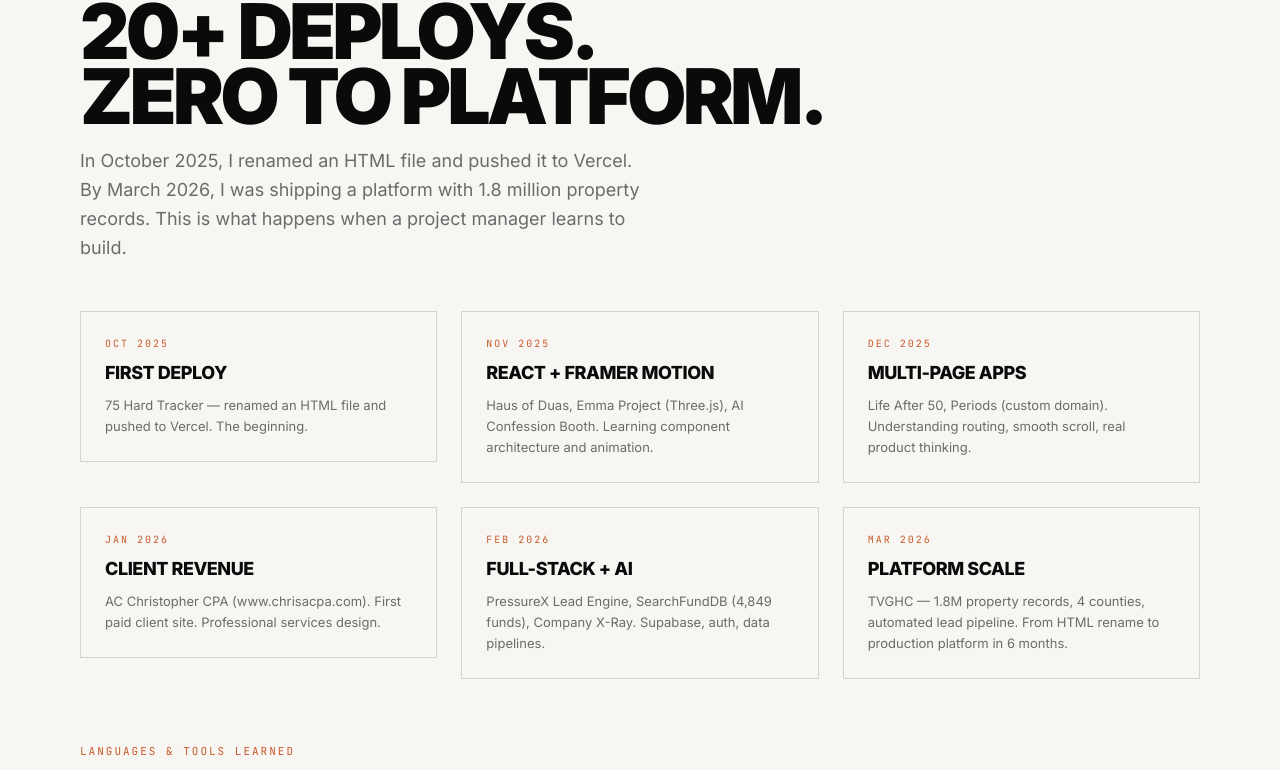
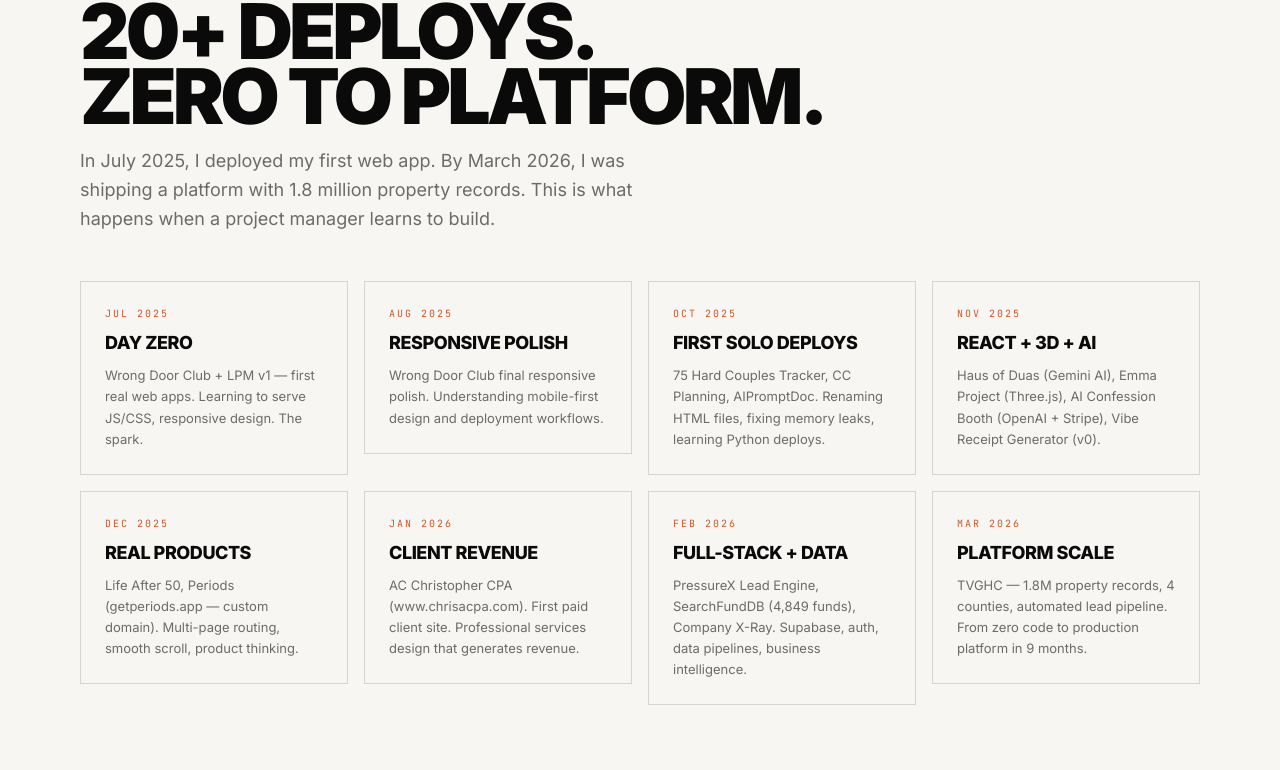
Before and after one commit to Jeromonsele/jj-portfolio, a Next.js app: page / in a window 1280 px wide. Shown: the part 3722-4492 px from the top of the page. Built offline with nearby package versions, Linux system fonts and the light colour scheme.

Commit message:
feat: add all Vercel projects — Wrong Door Club, AIPromptDoc, CC Planning, 75 Hard, Vibe Receipt + expand journey to 9 months

```diff
--- a/src/components/JourneySection.tsx
+++ b/src/components/JourneySection.tsx
@@ -4,12 +4,14 @@ import { ScrollReveal } from "./ScrollReveal";
 import { SectionLabel } from "./SectionLabel";
 
 const milestones = [
-  { month: "Oct 2025", label: "First Deploy", detail: "75 Hard Tracker — renamed an HTML file and pushed to Vercel. The beginning." },
-  { month: "Nov 2025", label: "React + Framer Motion", detail: "Haus of Duas, Emma Project (Three.js), AI Confession Booth. Learning component architecture and animation." },
-  { month: "Dec 2025", label: "Multi-Page Apps", detail: "Life After 50, Periods (custom domain). Understanding routing, smooth scroll, real product thinking." },
-  { month: "Jan 2026", label: "Client Revenue", detail: "AC Christopher CPA (www.chrisacpa.com). First paid client site. Professional services design." },
-  { month: "Feb 2026", label: "Full-Stack + AI", detail: "PressureX Lead Engine, SearchFundDB (4,849 funds), Company X-Ray. Supabase, auth, data pipelines." },
-  { month: "Mar 2026", label: "Platform Scale", detail: "TVGHC — 1.8M property records, 4 counties, automated lead pipeline. From HTML rename to production platform in 6 months." },
+  { month: "Jul 2025", label: "Day Zero", detail: "Wrong Door Club + LPM v1 — first real web apps. Learning to serve JS/CSS, responsive design. The spark." },
+  { month: "Aug 2025", label: "Responsive Polish", detail: "Wrong Door Club final responsive polish. Understanding mobile-first design and deployment workflows." },
+  { month: "Oct 2025", label: "First Solo Deploys", detail: "75 Hard Couples Tracker, CC Planning, AIPromptDoc. Renaming HTML files, fixing memory leaks, learning Python deploys." },
+  { month: "Nov 2025", label: "React + 3D + AI", detail: "Haus of Duas (Gemini AI), Emma Project (Three.js), AI Confession Booth (OpenAI + Stripe), Vibe Receipt Generator (v0)." },
+  { month: "Dec 2025", label: "Real Products", detail: "Life After 50, Periods (getperiods.app — custom domain). Multi-page routing, smooth scroll, product thinking." },
+  { month: "Jan 2026", label: "Client Revenue", detail: "AC Christopher CPA (www.chrisacpa.com). First paid client site. Professional services design that generates revenue." },
+  { month: "Feb 2026", label: "Full-Stack + Data", detail: "PressureX Lead Engine, SearchFundDB (4,849 funds), Company X-Ray. Supabase, auth, data pipelines, business intelligence." },
+  { month: "Mar 2026", label: "Platform Scale", detail: "TVGHC — 1.8M property records, 4 counties, automated lead pipeline. From zero code to production platform in 9 months." },
 ];
 
 const techLearned = [
@@ -26,15 +28,15 @@ export function JourneySection() {
       <div className="max-w-[1200px] mx-auto px-10 pb-16">
         <ScrollReveal>
           <h2 className="text-[clamp(3rem,6vw,6rem)] font-black uppercase tracking-tighter leading-[0.85] mb-4">
-            6 Months.<br />20+ Deploys.<br />Zero to Platform.
+            9 Months.<br />20+ Deploys.<br />Zero to Platform.
           </h2>
           <p className="text-brand-gray-600 max-w-xl mb-12 text-lg leading-relaxed">
-            In October 2025, I renamed an HTML file and pushed it to Vercel. By March 2026, I was shipping a platform with 1.8 million property records. This is what happens when a project manager learns to build.
+            In July 2025, I deployed my first web app. By March 2026, I was shipping a platform with 1.8 million property records. This is what happens when a project manager learns to build.
           </p>
         </ScrollReveal>
 
         {/* Timeline */}
-        <div className="grid grid-cols-1 md:grid-cols-2 lg:grid-cols-3 gap-6 mb-16">
+        <div className="grid grid-cols-1 md:grid-cols-2 lg:grid-cols-4 gap-4 mb-16">
           {milestones.map((m, i) => (
             <ScrollReveal key={m.month} delay={i * 0.06}>
               <div className="border border-brand-gray-300 p-6">
--- a/src/data/projects.ts
+++ b/src/data/projects.ts
@@ -149,4 +149,54 @@ export const projects: Project[] = [
     previewText: "$ company-xray\n→ analyzing...\n✓ report ready",
     link: "https://company-xray.vercel.app",
   },
+  {
+    slug: "wrong-door-club",
+    title: "Wrong Door Club",
+    tag: "Web · React · Responsive Design · Jul 2025",
+    description:
+      "One of the earliest builds — responsive web app with final polish before deploy. Where the coding journey began, before agentic tools changed everything.",
+    previewType: "gradient",
+    previewText: "Wrong\nDoor Club",
+    link: "https://wrongdoorclub.vercel.app",
+  },
+  {
+    slug: "aipromptdoc",
+    title: "AIPromptDoc",
+    tag: "Tool · Python 3.12 · Prompt Engineering",
+    description:
+      "Prompt engineering documentation tool. Python backend with all imports fixed for production. Where the interest in AI tooling and prompt design began.",
+    previewType: "terminal",
+    previewText: "$ aipromptdoc\n→ deploy ready\n✓ Python 3.12",
+    link: "https://aipromptdoc.vercel.app",
+  },
+  {
+    slug: "cc-planning",
+    title: "CC Planning",
+    tag: "Tool · React · Content Calendar",
+    description:
+      "Content calendar planning tool. Refactored for error handling, initialization flow, and memory leak prevention. Early React architecture learning.",
+    previewType: "light",
+    previewText: "CC\nPlanning",
+    link: "https://cc-planning.vercel.app",
+  },
+  {
+    slug: "75-hard",
+    title: "75 Hard Couples Tracker",
+    tag: "PWA · HTML · First Deploy · Oct 2025",
+    description:
+      "PWA fitness tracker for couples doing the 75 Hard challenge. The very first Vercel deployment — October 2025. Where it all started.",
+    previewType: "dark",
+    previewText: "75 HARD\nDay 1",
+    link: "https://75-hard-couples-tracker-5wcu.vercel.app",
+  },
+  {
+    slug: "vibe-receipt",
+    title: "Vibe Receipt Generator",
+    tag: "Experiment · v0 · AI-Assisted Code",
+    description:
+      "Fun receipt generator built with v0. Playing with AI-assisted code generation before going deep on agentic workflows.",
+    previewType: "dark",
+    previewText: "Vibe\nReceipt",
+    link: "https://v0-vibe-receipt-generator.vercel.app",
+  },
 ];
```
